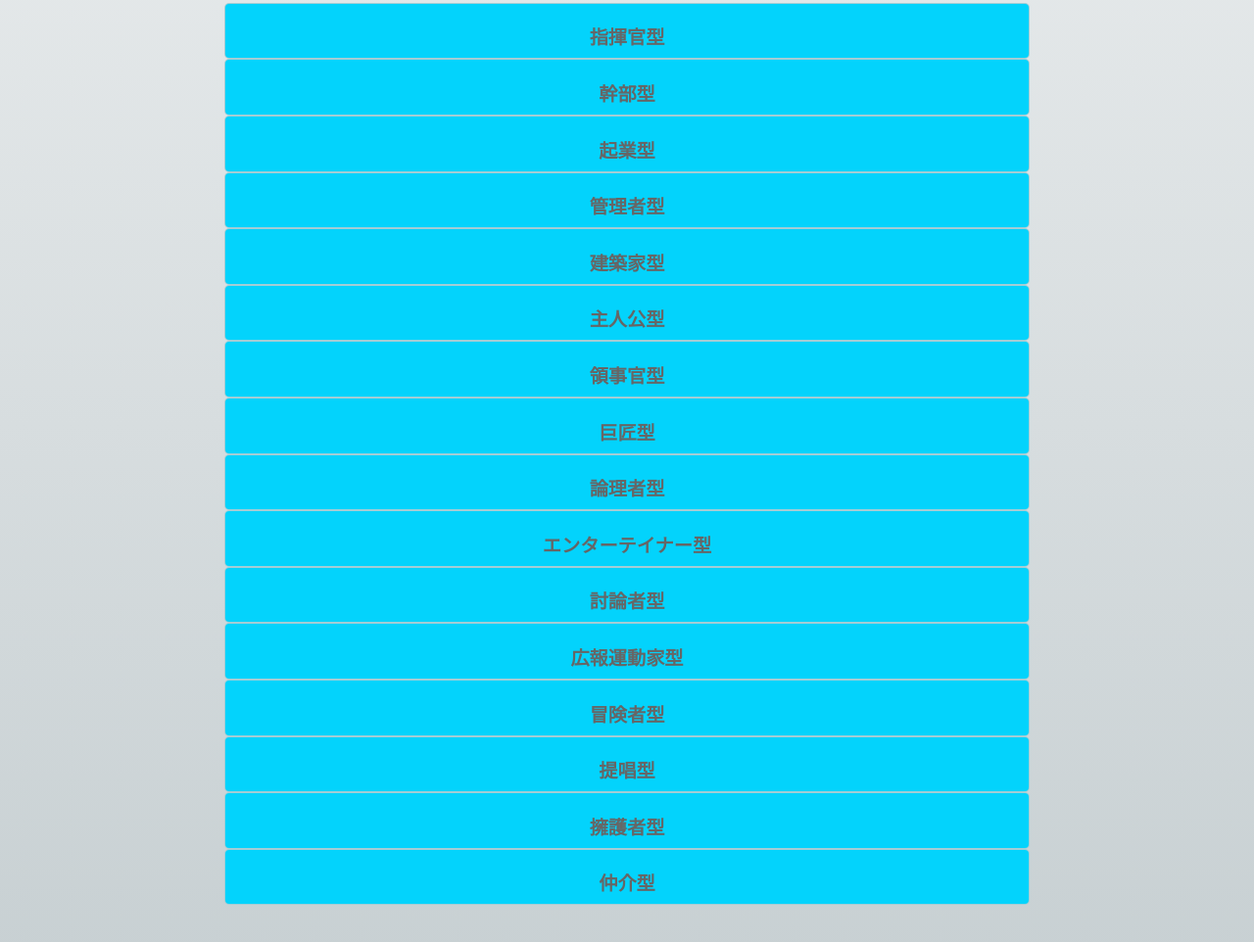
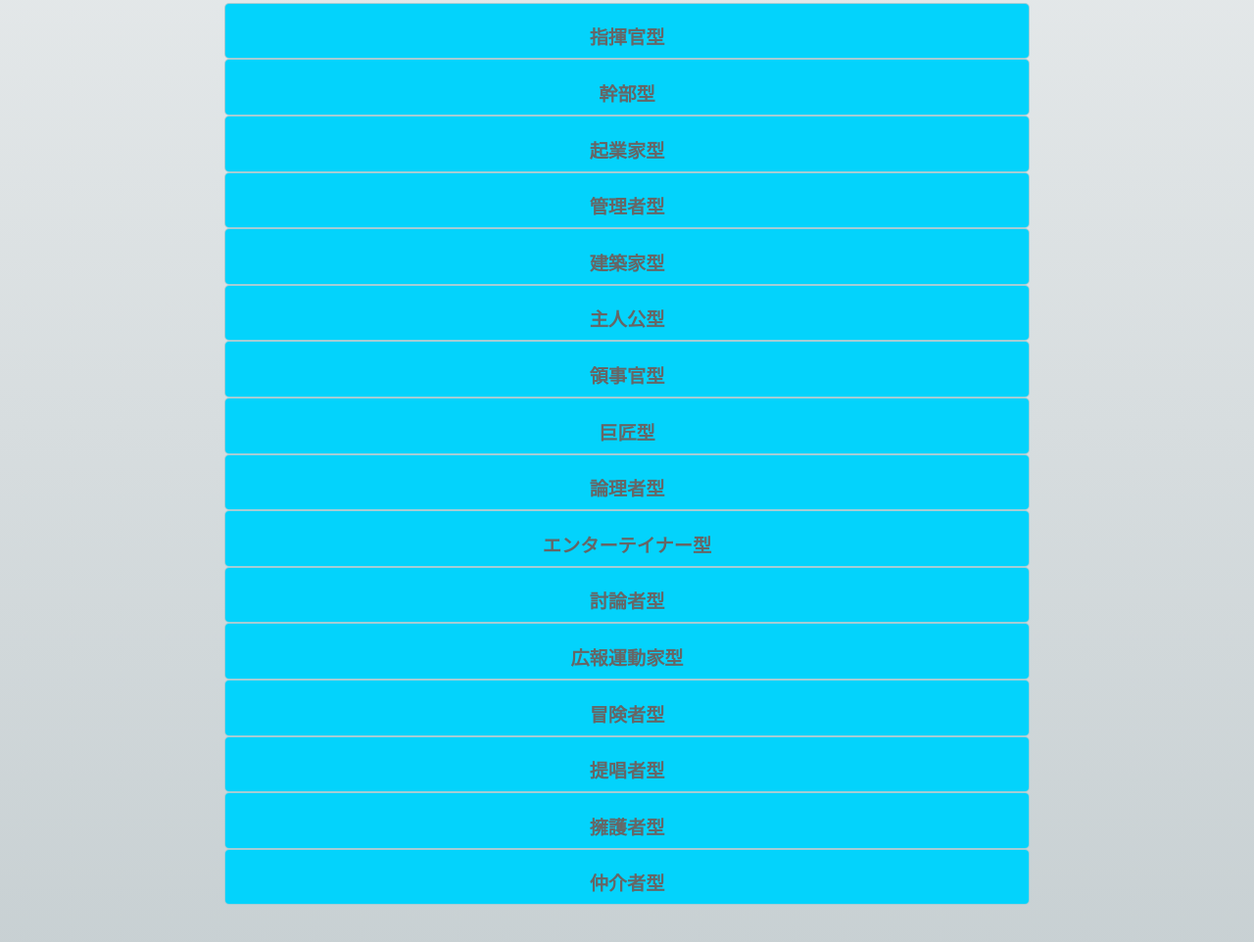
Before and after one commit to posse-ap/posse3-hackathon-202302-team3C, a plain HTML site: page profile.html in a window 1280 px wide. Shown: the part 956-1918 px from the top of the page at 98% size. Drawn offline with Linux system fonts and the light colour scheme.

Commit message:
微調整した

```diff
--- a/profile.html
+++ b/profile.html
@@ -145,7 +145,7 @@
                     <dd>
                         <div class="introduce_page2"></div>
                     </dd>
-                    <dt><strong>起業型</strong></dt>
+                    <dt><strong>起業家型</strong></dt>
                     <dd>
                         <div class="introduce_page3"></div>
                     </dd>
@@ -189,7 +189,7 @@
                     <dd>
                         <div class="introduce_page13"></div>
                     </dd>
-                    <dt><strong>提唱型</strong></dt>
+                    <dt><strong>提唱者型</strong></dt>
                     <dd>
                         <div class="introduce_page14"></div>
                     </dd>
@@ -197,7 +197,7 @@
                     <dd>
                         <div class="introduce_page15"></div>
                     </dd>
-                    <dt><strong>仲介型</strong></dt>
+                    <dt><strong>仲介者型</strong></dt>
                     <dd>
                         <div class="introduce_page16"></div>
                     </dd>
@@ -207,8 +207,8 @@
         </div>
 
     </main>
-    <!-- <script src="./assets/scripts/profile.js" defer></script> -->
-    <script src="./assets/scripts/profile2.js" defer></script>
+    <script src="./assets/scripts/profile.js" defer></script>
+    <!-- <script src="./assets/scripts/profile2.js" defer></script> -->
 </body>
 
 </html>
```
Also changed, not shown: assets/styles/favorite_content_list.css (+6 -1 lines), favorite/game.html (+1 -1 lines).
